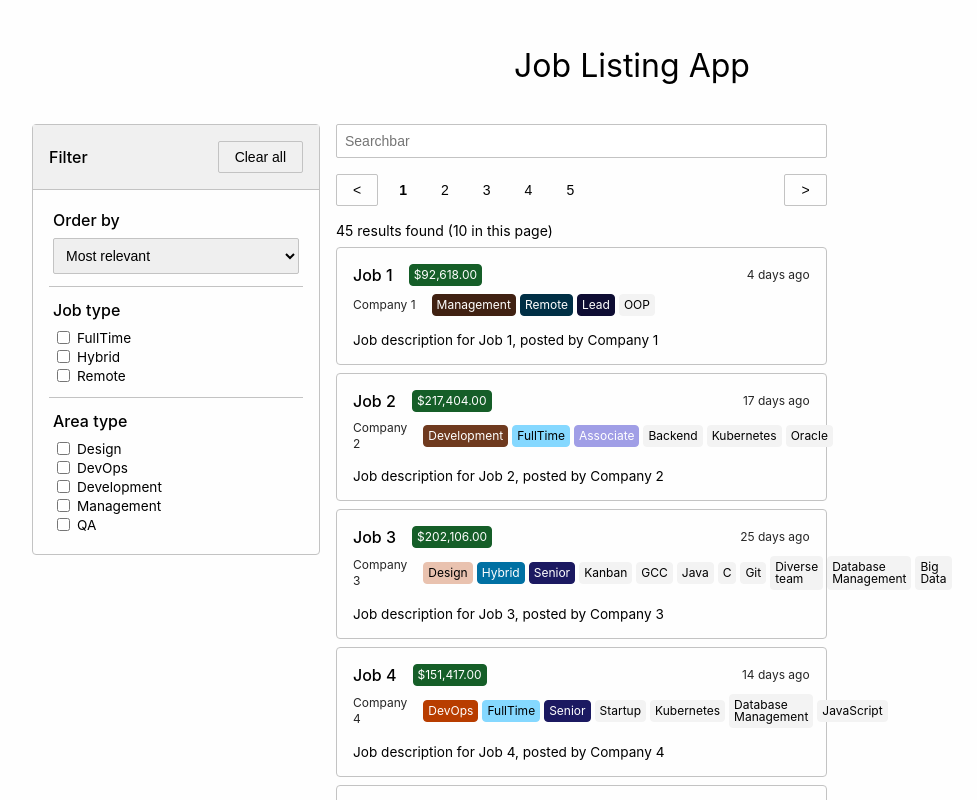
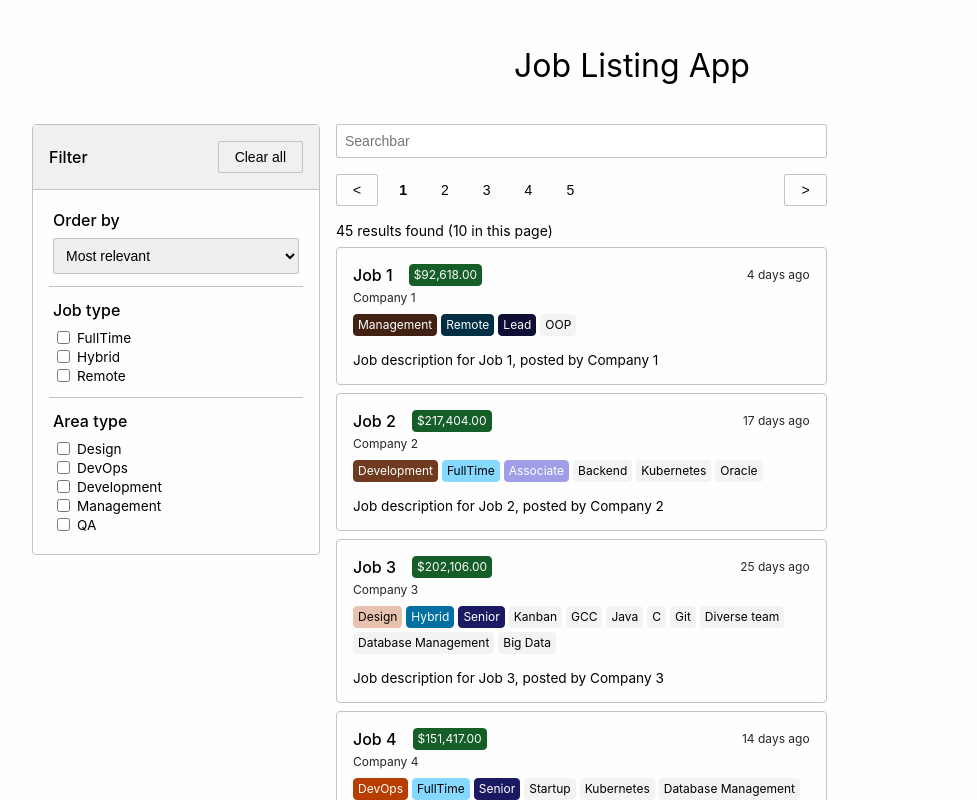
Before and after one commit to jpricardo/job-listing, a Next.js app: page / in a window 1280 px wide. Shown: the top 800 px of the page, without its empty margins (8-985 px from the left). Built offline with nearby package versions, Linux system fonts and the light colour scheme.

Commit message:
feat: layout changes, tags can now wrap to the next line

```diff
--- a/src/components/JobListItem.tsx
+++ b/src/components/JobListItem.tsx
@@ -61,6 +61,7 @@ function JobListItem({ data, active, ...props }: JobListItemProps) {
 		<StyledJobListItem hover $active={active} {...props}>
 			<Flex gap='1rem' vertical>
 				<Flex gap='0.5rem' vertical>
+					<Flex gap='0.25rem' vertical>
 						<Flex gap='1rem' align='center'>
 							<Title>{data.title}</Title>
 
@@ -77,11 +78,10 @@ function JobListItem({ data, active, ...props }: JobListItemProps) {
 								{daysAgo > 1 && <>{daysAgo} days ago</>}
 							</Footnote>
 						</Flex>
+						<Footnote>{data.company}</Footnote>
+					</Flex>
 
-					<Flex gap='1rem' align='center'>
-						<Footnote>{data.company}</Footnote>
-
-						<Flex gap='0.25rem' align='center'>
+					<Flex gap='0.25rem' align='center' wrap>
 						<Badge
 							content={data.areaType}
 							style={{
@@ -118,7 +118,6 @@ function JobListItem({ data, active, ...props }: JobListItemProps) {
 						))}
 					</Flex>
 				</Flex>
-				</Flex>
 
 				<Body>{data.shortDescription}</Body>
 			</Flex>
```
Lines whose indentation alone changed are shown as unchanged.
